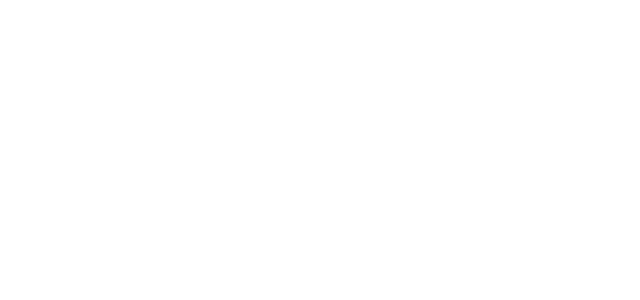
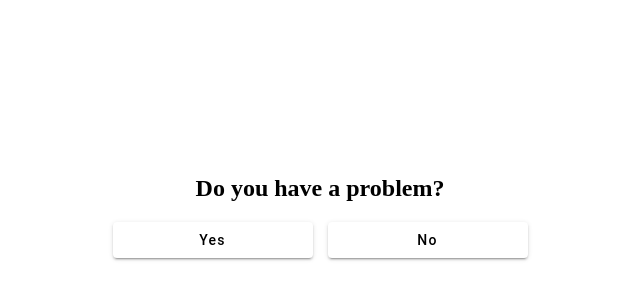
Before and after one commit to dolukianenko/decision-game, an Angular app: page / in a window 1280 px wide. Shown: the part 192-492 px from the top of the page, without its empty margins (320-960 px from the left). Built offline with nearby package versions, Linux system fonts and the light colour scheme.

Commit message:
Implement basic question flow: Game component fetches first question, passes to Question component, and handles answer selection

```diff
--- a/src/app/components/game/game.component.css
+++ b/src/app/components/game/game.component.css
@@ -0,0 +1,8 @@
+.game-container {
+    display: flex;
+    flex-direction: column;
+    justify-content: center;
+    align-items: center;
+    height: 100vh;
+    padding: 0 20px;
+}
--- a/src/app/components/game/game.component.html
+++ b/src/app/components/game/game.component.html
@@ -1,4 +1,4 @@
 <div class="game-container">
-    <app-question></app-question>
+    <app-question [question]="currentQuestion" (answerSelected)="handleAnswerClick($event)"></app-question>
     <app-diagram></app-diagram>
 </div>
--- a/src/app/components/game/game.component.ts
+++ b/src/app/components/game/game.component.ts
@@ -1,6 +1,9 @@
 import { Component } from '@angular/core';
+import { Subject, takeUntil } from 'rxjs';
 import { QuestionComponent } from '../question/question.component';
 import { DiagramComponent } from '../diagram/diagram.component';
+import { Answer, Question } from '../../models/question.model';
+import { QuestionService } from '../../services/question.service';
 
 @Component({
   selector: 'app-game',
@@ -9,4 +12,34 @@
   templateUrl: './game.component.html',
   styleUrl: './game.component.css'
 })
-export class GameComponent { }
+export class GameComponent {
+  private destroy$ = new Subject<void>();
+  currentQuestion: Question | undefined;
+
+  constructor(private questionService: QuestionService) { }
+
+  ngOnInit(): void {
+    this.getStartingQuestion();
+  }
+
+  getStartingQuestion(): void {
+    this.questionService.getFirstQuestion()
+      .pipe(takeUntil(this.destroy$))
+      .subscribe((firstQuestion) => this.currentQuestion = firstQuestion);
+  }
+
+  handleAnswerClick(answer: Answer) {
+    this.getNextQuestion(answer.nextQuestionId);
+  }
+
+  getNextQuestion(id: string) {
+    this.questionService.getQuestionById(id)
+      .pipe(takeUntil(this.destroy$))
+      .subscribe((question) => this.currentQuestion = question);
+  }
+
+  ngOnDestroy() {
+    this.destroy$.next();
+    this.destroy$.complete();
+  }
+}
--- a/src/app/components/question/question.component.css
+++ b/src/app/components/question/question.component.css
@@ -0,0 +1,21 @@
+.question-container {
+    text-align: center;
+    margin-bottom: 20px;
+}
+
+.question-text {
+    font-size: 24px;
+    font-weight: bold;
+    margin: 0;
+}
+
+.answer-buttons {
+    display: flex;
+    justify-content: center;
+    gap: 15px;
+    align-items: center;
+}
+
+button {
+    width: 200px;
+}
--- a/src/app/components/question/question.component.html
+++ b/src/app/components/question/question.component.html
@@ -0,0 +1,8 @@
+<div class="question-container">
+    <p class="question-text">{{ question?.text }}</p>
+</div>
+<div class="answer-buttons">
+    <button mat-raised-button *ngFor="let answer of question?.answers" (click)="onAnswerClick(answer)">
+        {{ answer.value }}
+    </button>
+</div>
--- a/src/app/components/question/question.component.ts
+++ b/src/app/components/question/question.component.ts
@@ -1,10 +1,20 @@
-import { Component } from '@angular/core';
+import { Component, EventEmitter, Input, Output } from '@angular/core';
+import { MatButtonModule } from '@angular/material/button';
+import { CommonModule } from '@angular/common';
+import { Answer, Question } from '../../models/question.model';
 
 @Component({
   selector: 'app-question',
   standalone: true,
-  imports: [],
+  imports: [CommonModule, MatButtonModule],
   templateUrl: './question.component.html',
   styleUrl: './question.component.css'
 })
-export class QuestionComponent { }
+export class QuestionComponent {
+  @Input() question?: Question;
+  @Output() answerSelected: EventEmitter<Answer> = new EventEmitter();
+
+  onAnswerClick(answer: Answer): void {
+    this.answerSelected.emit(answer);
+  }
+}
```
